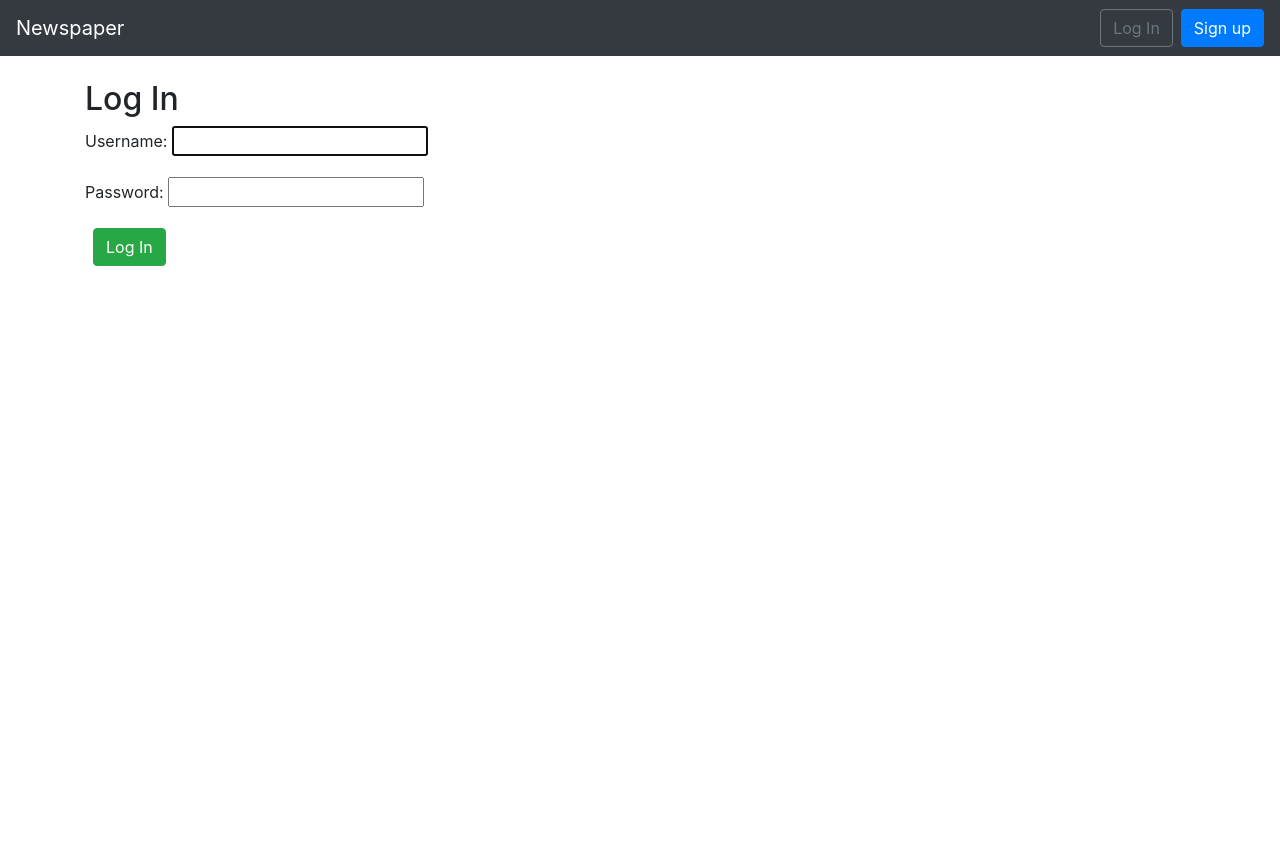
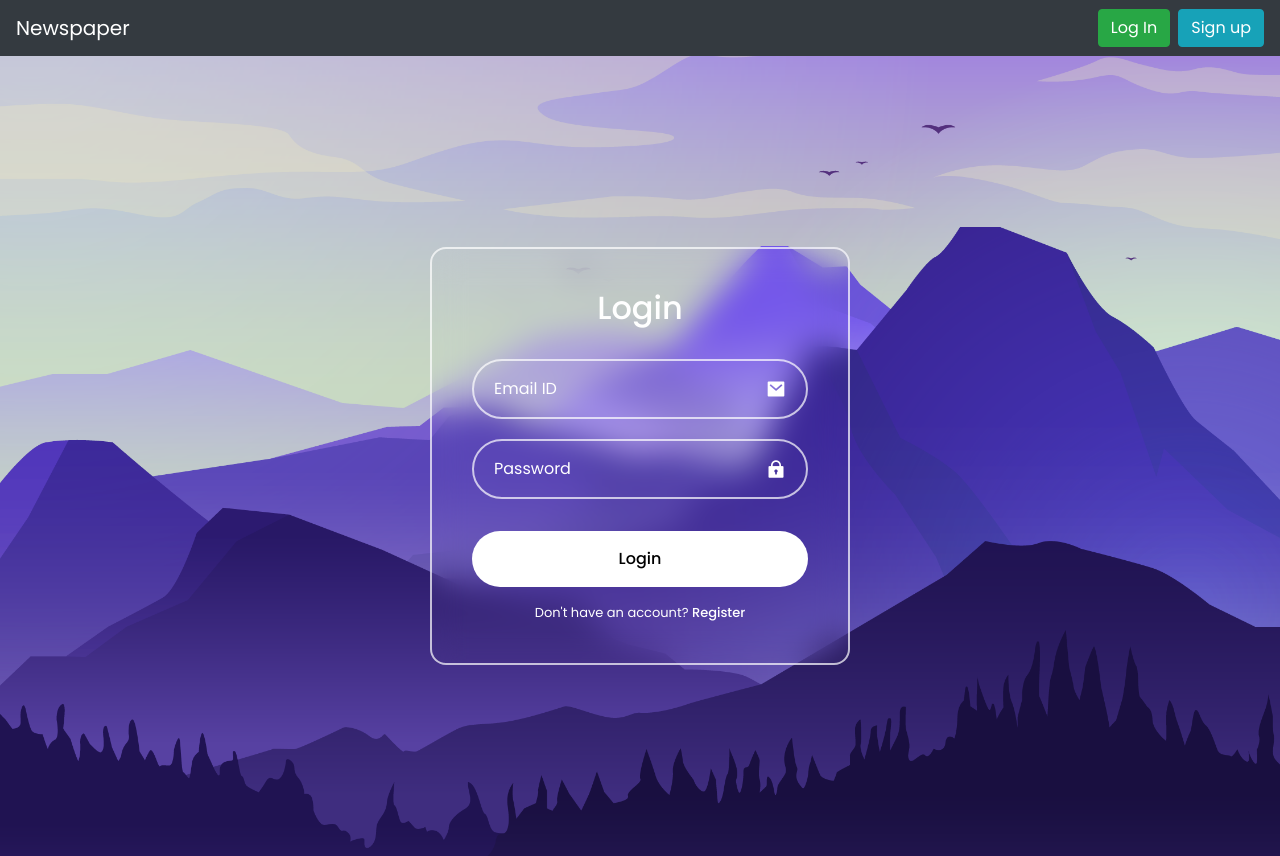
Before and after one commit to ahghanbari/newspaper_app, a Django app: page /users/login/ in a window 1280 px wide. Before the commit the page ends 266 px from the top, so only its background shows below. Run offline with Django 3.2, Linux system fonts and the light colour scheme; some libraries are stand-ins or nearby versions.

Commit message:
Improving UI

```diff
--- a/templates/base.html
+++ b/templates/base.html
@@ -1,4 +1,3 @@
-<!-- templates/base.html -->
 <!DOCTYPE html>
 <html lang="en">
   <head>
@@ -7,28 +6,28 @@
       name="generator"
       content="HTML Tidy for HTML5 for Linux version 5.6.0"
     />
-    <!-- Required meta tags -->
     <meta
       name="viewport"
       content="width=device-width, initial-scale= , shrink-to-fit=no"
     />
-    <!-- Bootstrap CSS -->
+    <link rel="stylesheet" href="https://cdnjs.cloudflare.com/ajax/libs/remixicon/3.5.0/remixicon.css" crossorigin="">
     <link
       rel="stylesheet"
       href="https://stackpath.bootstrapcdn.com/bootstrap/4.1.3/css/bootstrap.min.css"
       integrity="sha384-MCw98/SFnGE8fJT3GXwEOngsV7Zt27NXFoaoApmYm81iuXoPkFOJwJ8ERdknLPMO"
       crossorigin="anonymous"
     />
-
+    {% load static %}
+    <link rel="stylesheet" href="{% static 'css/styles.css' %}">
     <title>{% block title %}Newspaper App{% endblock title %}</title>
   </head>
   <body>
-    <nav class="navbar navbar-expand-md navbar-dark bg-dark mb-4">
+    <nav class="navbar navbar-expand-md navbar-dark bg-dark">
       <a class="navbar-brand" href="{% url 'home' %}">Newspaper</a>
       <div class="collapse navbar-collapse" id="navbarCollapse">
         {% if user.is_authenticated %}
         <ul class="navbar-nav mr-auto">
-          <li class="nav-item"><a href="{% url 'article_new' %}">+ New</a></li>
+          <li class="nav-item"><a style="color: rgb(8, 236, 38);" href="{% url 'article_new' %}">+ New</a></li>
         </ul>
         {% endif %} {% if user.is_authenticated %}
         <ul class="navbar-nav ml-auto">
@@ -36,10 +35,10 @@
             <form class="form-inline ml-auto">
               <a
                 href="{% url 'password_change' %}"
-                class="btn btn-outline-secondary"
+                class="btn btn-info"
                 >Change password</a
               >
-              <a href="{% url 'logout' %}" class="btn btn-primary ml-2"
+              <a href="{% url 'logout' %}" class="btn btn-danger ml-2"
                 >Log Out
               </a>
             </form>
@@ -47,14 +46,14 @@
         </ul>
         {% else %}
         <form class="form-inline ml-auto">
-          <a href="{% url 'login' %}" class="btn btn-outline-secondary"
+          <a href="{% url 'login' %}" class="btn btn-success"
             >Log In</a
           >
-          <a href="{% url 'signup' %}" class="btn btn-primary ml-2">Sign up</a>
+          <a href="{% url 'signup' %}" class="btn btn-info ml-2">Sign up</a>
         </form>
         {% endif %}
       </div>
     </nav>
-    <div class="container">{% block content %} {% endblock content %}</div>
+    {% block content %} {% endblock content %}
   </body>
 </html>
--- a/templates/registration/login.html
+++ b/templates/registration/login.html
@@ -1,10 +1,30 @@
 <!-- templates/registration/login.html -->
+
 {% extends 'base.html' %}
 {% block title %}Log In{% endblock title %}
 {% block content %}
-<h2>Log In</h2>
-<form method="post">
-  {% csrf_token %} {{ form.as_p }}
-  <button class="btn btn-success ml-2" type="submit">Log In</button>
-</form>
+  <div class="login">
+    {% load static %}
+    <img src="{% static 'img/login-bg.png' %}" alt="image" class="login__bg">
+    <form action="" class="login__form" method="post">
+    {% csrf_token %}
+      <h1 class="login__title">Login</h1>
+      <div class="login__inputs">
+          <div class="login__box">
+            <input name="username" id="id_username" placeholder="Email ID" required class="login__input">
+            <i class="ri-mail-fill"></i>
+          </div>
+          <div class="login__box">
+            <input name="password" id="id_password" type="password" placeholder="Password" required class="login__input">
+            <i class="ri-lock-2-fill"></i>
+          </div>
+      </div>
+      <div class="login__check">
+      </div>
+      <button type="submit" class="login__button">Login</button>
+      <div class="login__register">
+          Don't have an account? <a href="{% url 'signup' %}">Register</a>
+      </div>
+    </form>
+  </div>
 {% endblock content %}
```
Also changed, not shown: templates/article_detail.html (+8 -0 lines), templates/article_list.html (+68 -20 lines), templates/article_new.html (+7 -5 lines).
